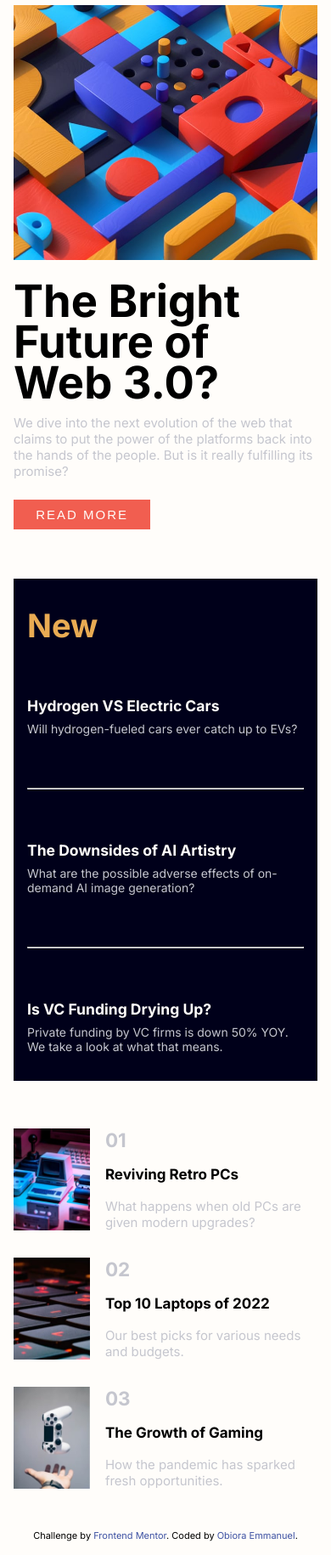
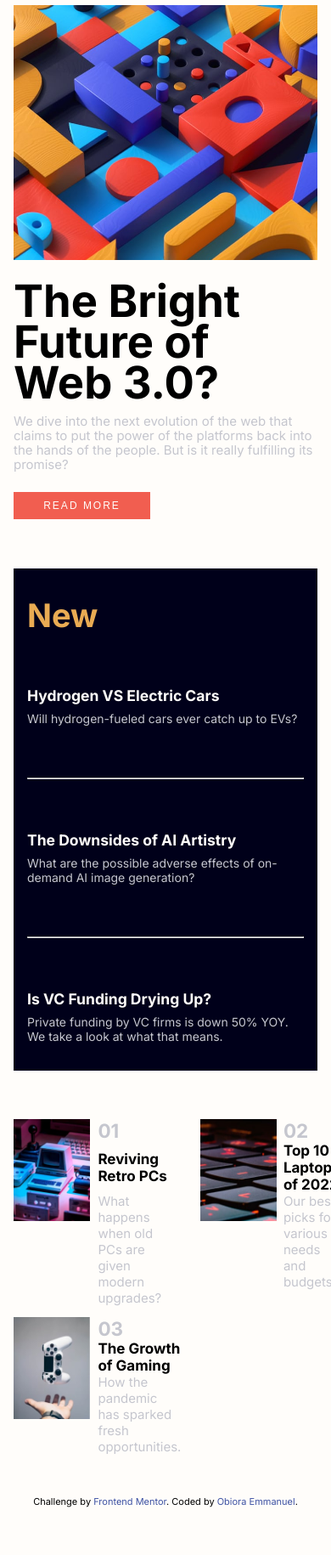
Before and after one commit to Emmanuel-obiora/news-homepage-panther, a plain HTML site: page index.html in a window 390 px wide. Shown: the part 78-1908 px from the top of the page at 85% size. After the commit the page ends 1868 px from the top, so only its background shows below. Drawn offline with Linux system fonts and the light colour scheme.

Commit message:
Adding style for Tablet responsiveness

```diff
--- a/style.css
+++ b/style.css
@@ -220,7 +220,6 @@ nav{
     display: flex;
     /* justify-content: space-between; */
     margin-top: 3rem;
-    font-size: 15px;
     gap: 4%;
 }
 
@@ -266,6 +265,47 @@ nav{
     color: hsl(228, 45%, 44%);
 }
 
+/* ===========TABLET RESPONSIVE SETTINGS======== */
+@media screen and (max-width: 64rem){
+    /* styling the nav elements */
+    .logo{
+        width: 40%;
+    }
+
+    .visible-nav{
+        width: 60%;
+    }
+
+    /* styling the top page elements */
+    .main-container{
+        gap: 2%;
+        grid-template-columns: 60% 38%;
+    }
+
+    .left_bottom{
+        grid-template-columns: 44% 52%;
+        gap: 4%;
+    }
+
+    .left-bottom_left{
+        font-size: 25px;
+        font-weight: 800;
+    }
+
+    .left-bottom_right{
+        line-height: 17px;
+    }
+
+    .left-bottom_right > button{
+        height: 2rem;
+        font-size: 12px;
+    }
+
+    .body-bottom{
+        display: grid;
+        grid-template-columns: repeat(2, 1fr);
+    }
+}
 
 /* ===========MOBILE RESPONSIVE SETTINGS========= */
 @media screen and (max-width: 37.5rem){
@@ -315,6 +355,7 @@ nav{
         display: block;
     }
 
+    /* styling the mobile top body element */
     .main-container{
         grid-template-columns: 1fr;
         gap: 6%;
@@ -342,6 +383,7 @@ nav{
         height: 70vh;
     }
 
+    /* styling the mobile bottom body element */
     .body-bottom{
         flex-direction: column;
         margin-top: 8rem;
```
